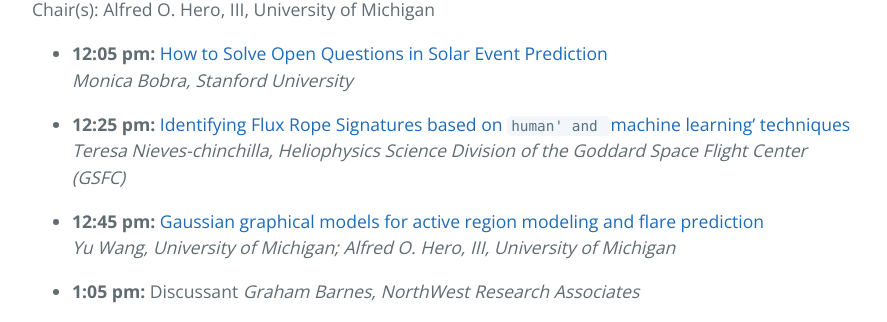
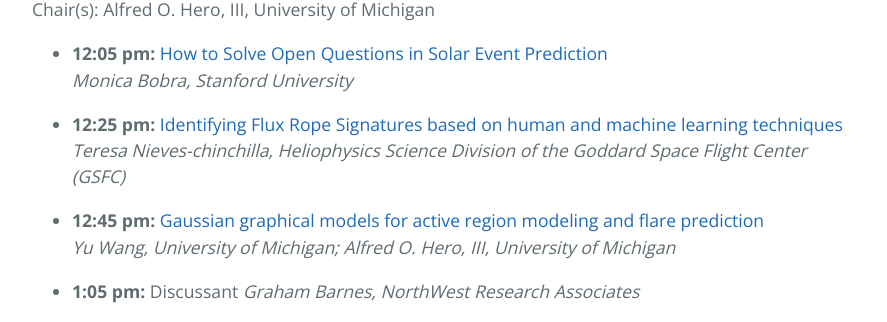
Before and after one commit to aigamstat/aigamstat.github.io, a Jekyll site: the page built from jsm2021/index.md, in a window 1280 px wide and 900 px high, scrolled down 6070 px. Shown: the part 154-476 px from the top of the window, without its empty margins (192-1079 px from the left). Built offline with Jekyll 4.4.1, drawn with Linux system fonts in a browser that asks for light colours.

Commit message:
typo fix

```diff
--- a/jsm2021/index.md
+++ b/jsm2021/index.md
@@ -186,7 +186,7 @@
 - **12:05 pm:** [How to Solve Open Questions in Solar Event Prediction](https://ww2.amstat.org/meetings/jsm/2021/onlineprogram/AbstractDetails.cfm?abstractid=317512)
   *Monica Bobra, Stanford University*
 
-- **12:25 pm:** [Identifying Flux Rope Signatures based on `human' and `machine learning' techniques](https://ww2.amstat.org/meetings/jsm/2021/onlineprogram/AbstractDetails.cfm?abstractid=317806)
+- **12:25 pm:** [Identifying Flux Rope Signatures based on human and machine learning techniques](https://ww2.amstat.org/meetings/jsm/2021/onlineprogram/AbstractDetails.cfm?abstractid=317806)
   *Teresa Nieves-chinchilla, Heliophysics Science Division of the Goddard Space Flight Center (GSFC)*
 
 - **12:45 pm:** [Gaussian graphical models for active region modeling and flare prediction](https://ww2.amstat.org/meetings/jsm/2021/onlineprogram/AbstractDetails.cfm?abstractid=317479)
```
